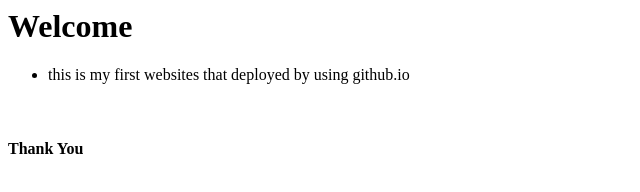
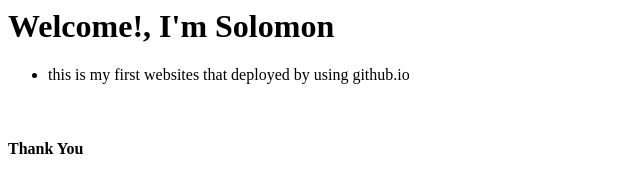
Before and after one commit to sofiberry/sofiberry.github.io, a plain HTML site: page First-Website/index.html in a window 1280 px wide. Shown: the whole page, without its empty margins (0-640 px from the left). Drawn offline with Linux system fonts and the light colour scheme.

Commit message:
Update index.html

```diff
--- a/First-Website/index.html
+++ b/First-Website/index.html
@@ -1,6 +1,6 @@
 <html>
 <body>
-	<h1> Welcome </h1>
+	<h1> Welcome!, I'm Solomon </h1>
 	<ul>
 		<li> <p> this is my first websites that deployed by using github.io </p></li>
 	</ul>
```
